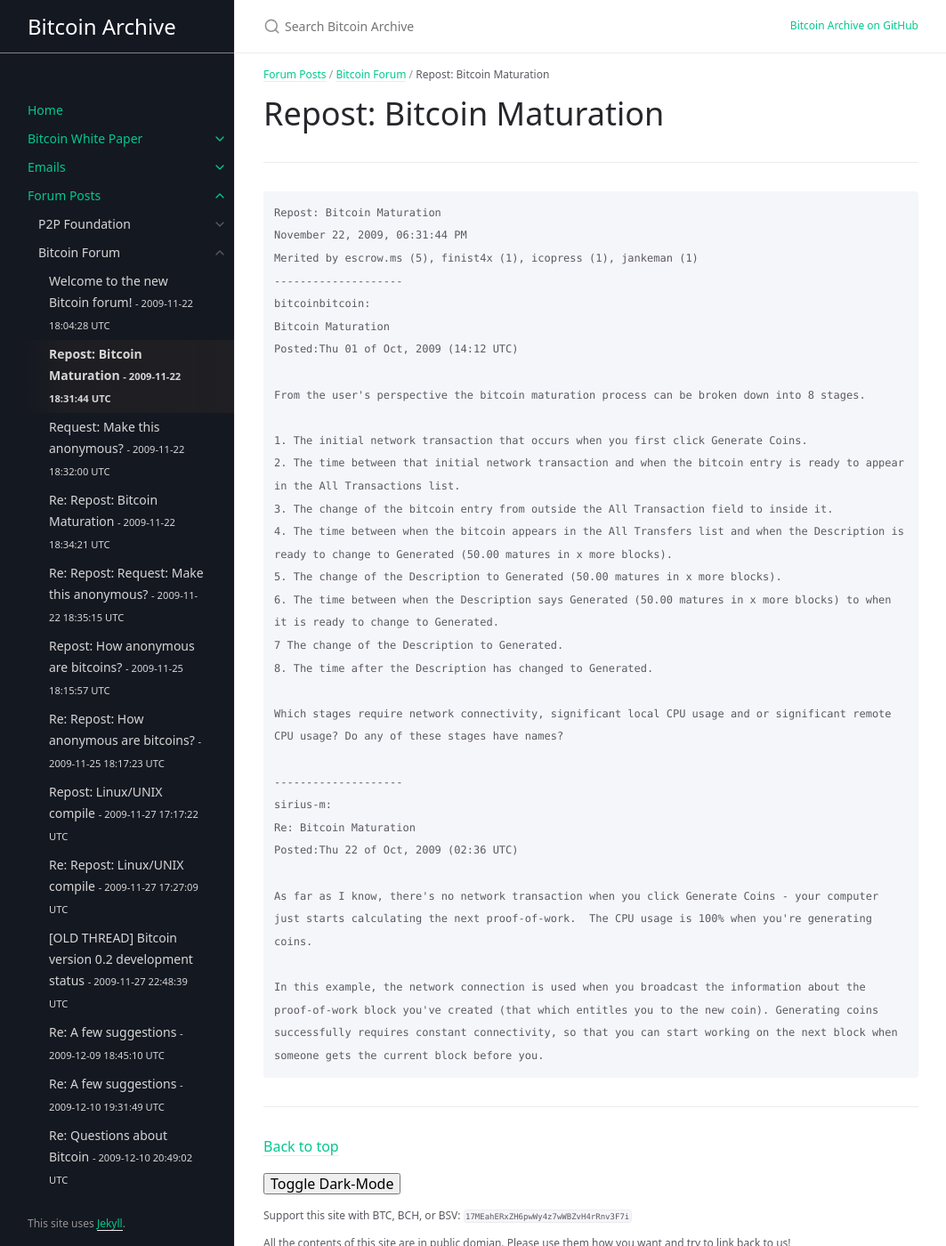
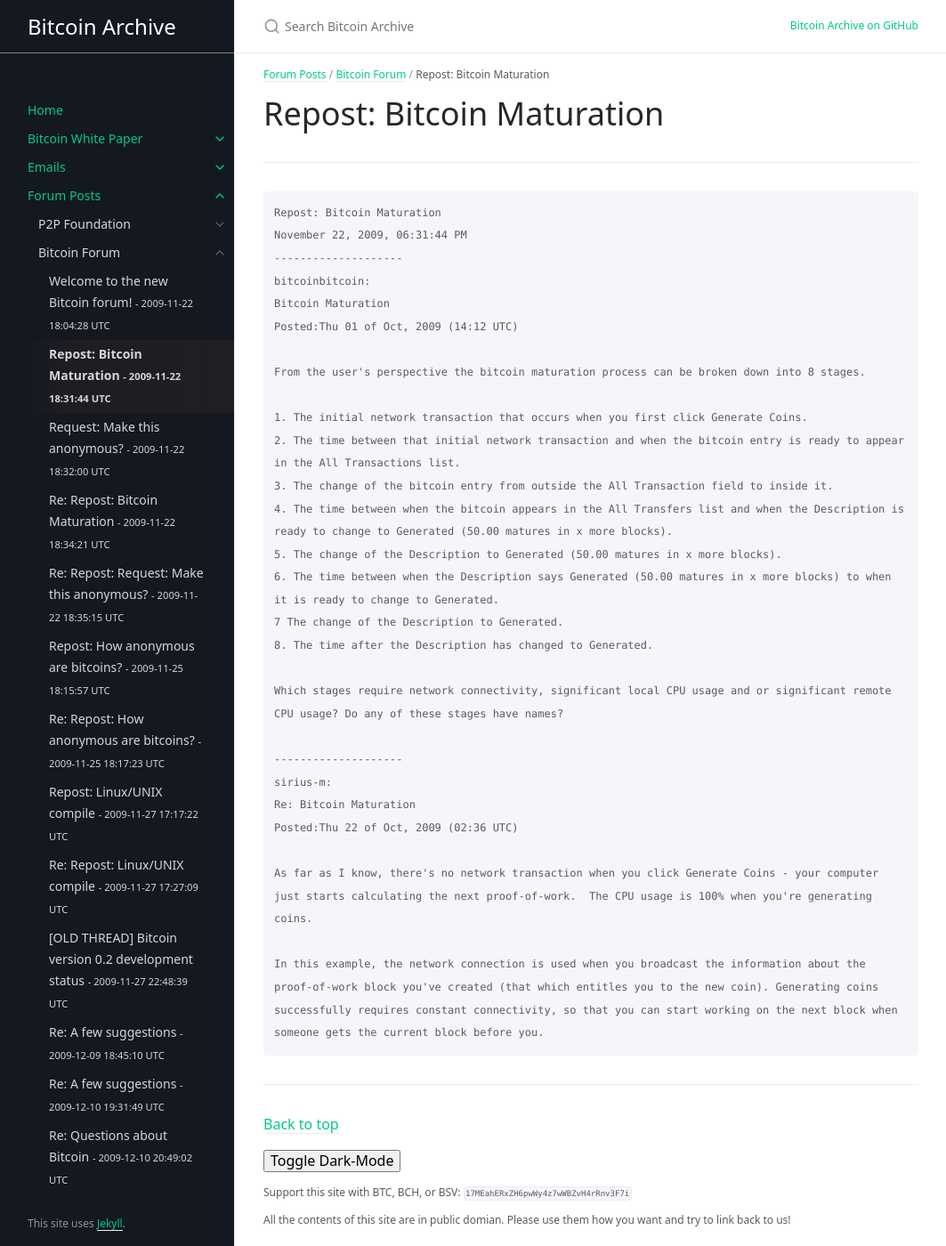
Before and after one commit to wakgill/bitcoin-archive, a Jekyll site: the page built from docs/forum/bitcoin-forum/2.md, in a window 1280 px wide and 1400 px high. Shown: the whole window at 89% size, without its empty margins (108-1171 px from the left). Built offline with Jekyll 4.4.1, drawn with Linux system fonts in a browser that asks for light colours; some web fonts are replaced.

Commit message:
Update 2.md

````diff
--- a/docs/forum/bitcoin-forum/2.md
+++ b/docs/forum/bitcoin-forum/2.md
@@ -15,7 +15,6 @@ original: https://bitcointalk.org/index.php?topic=6.msg29#msg29
 ```
 Repost: Bitcoin Maturation
 November 22, 2009, 06:31:44 PM
-Merited by escrow.ms (5), finist4x (1), icopress (1), jankeman (1)
 --------------------
 bitcoinbitcoin:
 Bitcoin Maturation
````
